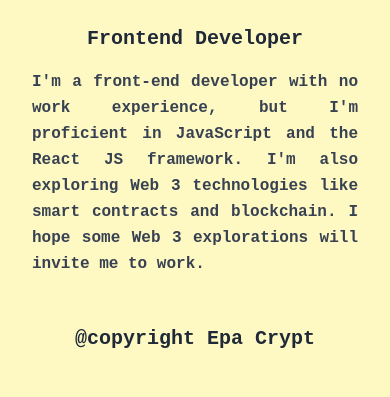
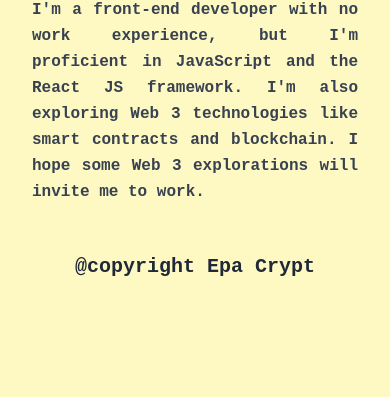
Before and after one commit to epawebsolidity/porto_x, a plain HTML site: page index.html in a window 390 px wide. Shown: the part 447-844 px from the top of the page. Drawn offline with nearby package versions, Linux system fonts and the light colour scheme; a web font is replaced by a local one.

Commit message:
first commit

```diff
--- a/index.html
+++ b/index.html
@@ -23,7 +23,7 @@
     </style>
   </head>
   <body
-    class="bg-yellow-100 min-h-screen flex flex-col items-center pt-28 sm:pt-20"
+    class="bg-yellow-100 min-h-screen flex flex-col items-center pt-10 sm:pt-20"
   >
     <main class="max-w-md w-full flex flex-col items-center px-4">
       <h1 class="text-3xl font-bold text-gray-800 mb-2">Epa Crypt</h1>
```
